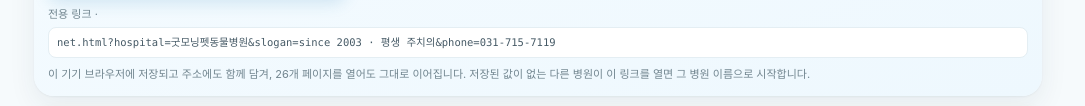
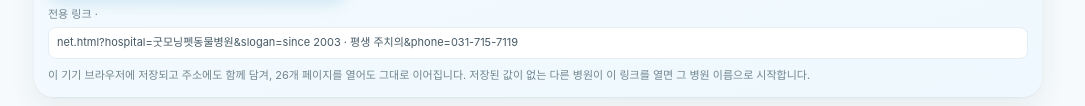
Before and after one commit to t01051327575-bit/petmate-guide, a plain HTML site: page net.html in a window 1280 px wide. Shown: the part 686-792 px from the top of the page, without its empty margins (102-1187 px from the left). Drawn offline with Linux system fonts and the light colour scheme.

Commit message:
net: 전용 링크 글꼴을 본문 계열로(한글 가독성)

```diff
--- a/net.html
+++ b/net.html
@@ -257,7 +257,7 @@ html.sheet-open body{overflow:hidden}
 .setbtns .btn{flex:1 1 auto;font-size:12.5px;min-height:42px;padding:9px 12px}
 .setlink{margin:9px 0 0;font-size:11px;line-height:1.6;color:var(--muted);word-break:break-all}
 .setlink code{display:block;margin-top:4px;padding:6px 8px;border-radius:8px;line-height:1.55;word-break:break-all;
-  font-family:ui-monospace,SFMono-Regular,Menlo,monospace;font-size:10.5px;color:var(--ink-soft);
+  font-family:-apple-system,system-ui,"Apple SD Gothic Neo","Malgun Gothic",sans-serif;font-size:11px;color:var(--ink-soft);
   background:#fff;border:1px solid var(--line)}
 .setcard .g-hint{margin:8px 0 0;font-size:11px;line-height:1.55;color:var(--muted)}
 
```
